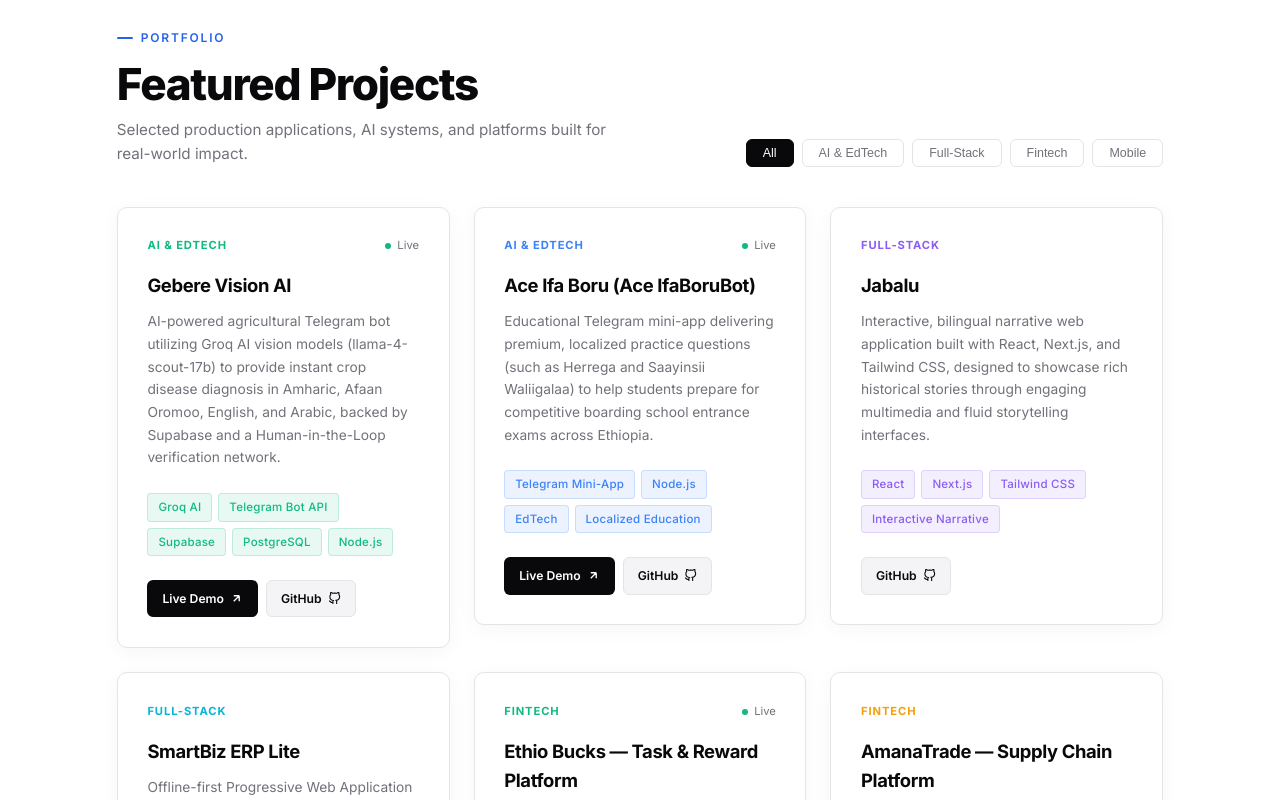
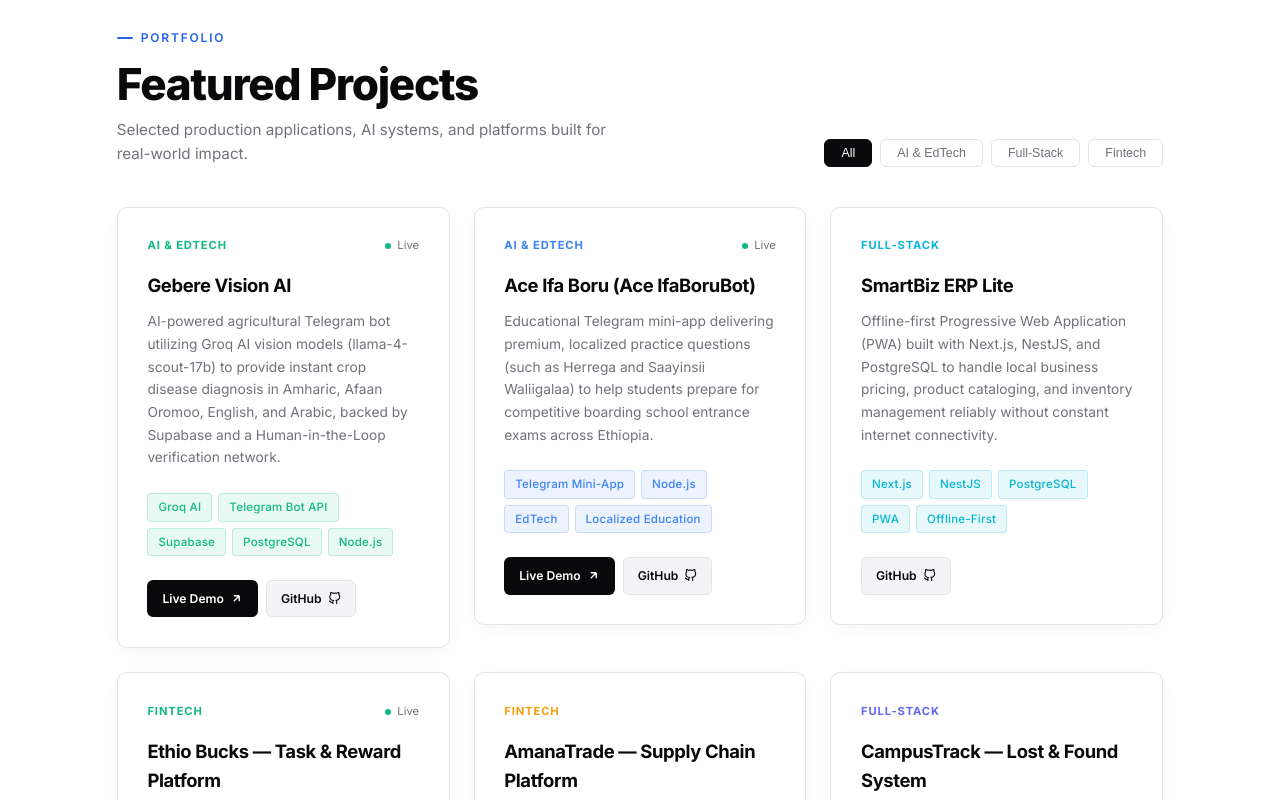
Before and after one commit to oumersalah2-cmd/AB-Site, a React (Vite) app: page / in a window 1280 px wide. Shown: the part 1820-2620 px from the top of the page. Built offline with nearby package versions, Linux system fonts and the light colour scheme.

Commit message:
chore: remove FitEthio, Flutter apps, Seif Online Services, and Jabalu from projects

```diff
--- a/src/App.jsx
+++ b/src/App.jsx
@@ -38,15 +38,6 @@
     type: "AI & EdTech",
     accent: "#3B82F6",
     demo: "https://t.me/ace_ifaborubot",
-    github: "https://github.com/oumersalah2-cmd"
-  },
-  {
-    name: "Jabalu",
-    desc: "Interactive, bilingual narrative web application built with React, Next.js, and Tailwind CSS, designed to showcase rich historical stories through engaging multimedia and fluid storytelling interfaces.",
-    tags: ["React", "Next.js", "Tailwind CSS", "Interactive Narrative"],
-    type: "Full-Stack",
-    accent: "#8B5CF6",
-    demo: null,
     github: "https://github.com/oumersalah2-cmd"
   },
 
@@ -78,17 +69,8 @@
     demo: null,
     github: "https://github.com/oumersalah2-cmd"
   },
-  {
-    name: "Seif Online Services",
-    desc: "Localized, reliable web service platform built with Next.js and Tailwind CSS providing passport processing, government application support, and digital service access for the Dodola city community.",
-    tags: ["Next.js", "Tailwind CSS", "Dodola Community", "Web Platform"],
-    type: "Full-Stack",
-    accent: "#EC4899",
-    demo: "https://seif-online-services.vercel.app/",
-    github: "https://github.com/oumersalah2-cmd"
-  },
-
-  // ── Management & Lifestyle Applications
+
+  // ── Management & Systems Applications
   {
     name: "CampusTrack — Lost & Found System",
     desc: "Secure lost-and-found item management system utilizing Node.js, Express, SQLite3, and JWT authentication to streamline campus item recovery, owner verification, and custody audits.",
@@ -106,35 +88,6 @@
     accent: "#F97316",
     demo: "https://addis-ababa-university-cafe-management.onrender.com/",
     github: "https://github.com/oumersalah2-cmd/Addis-Ababa-University-Cafe-Management-and-Stipend-System"
-  },
-  {
-    name: "FitEthio — Health & Wellness Platform",
-    desc: "Health and wellness web application built with Next.js and Supabase for the Wellness Hackathon 2026, delivering personalized workout tracking, nutrition guidance, and healthy lifestyle monitoring.",
-    tags: ["Next.js", "Supabase", "Wellness Hackathon 2026", "Health Tech"],
-    type: "Full-Stack",
-    accent: "#14B8A6",
-    demo: null,
-    github: "https://github.com/oumersalah2-cmd"
-  },
-
-  // ── Mobile Engineering
-  {
-    name: "Flutter E-Commerce App",
-    desc: "Modern mobile storefront built with Flutter and Dart, leveraging Riverpod for predictable reactive state management, product filtering, dynamic cart management, and seamless checkout flows.",
-    tags: ["Flutter", "Dart", "Riverpod", "Mobile Storefront", "Cross-Platform"],
-    type: "Mobile",
-    accent: "#0284C7",
-    demo: null,
-    github: "https://github.com/oumersalah2-cmd"
-  },
-  {
-    name: "Flutter Weather App",
-    desc: "Cross-platform mobile application delivering real-time forecasts, multi-city tracking, and detailed meteorological metrics via live integration with the Open-Meteo API.",
-    tags: ["Flutter", "Dart", "Open-Meteo API", "REST API", "Mobile App"],
-    type: "Mobile",
-    accent: "#38BDF8",
-    demo: null,
-    github: "https://github.com/oumersalah2-cmd"
   },
 ];
 
@@ -436,7 +389,7 @@
     }
   };
 
-  const types = ["All", "AI & EdTech", "Full-Stack", "Fintech", "Mobile"];
+  const types = ["All", "AI & EdTech", "Full-Stack", "Fintech"];
   const filtered = filter === "All" ? PROJECTS : PROJECTS.filter(p => p.type === filter);
 
   return (
@@ -1008,7 +961,7 @@
                 maxWidth: "640px"
               }}
             >
-              <StatCounter num={12} suffix="+" label="Projects Shipped" start={statsVisible} />
+              <StatCounter num={7} suffix="+" label="Projects Shipped" start={statsVisible} />
               <StatCounter num={2} suffix="+ Years" label="Software Building" start={statsVisible} />
               <StatCounter num={5} suffix="+" label="Core Tech Stacks" start={statsVisible} />
             </div>
```
Also changed, not shown: 1 other file (tests, documents, lock files or other folders).
